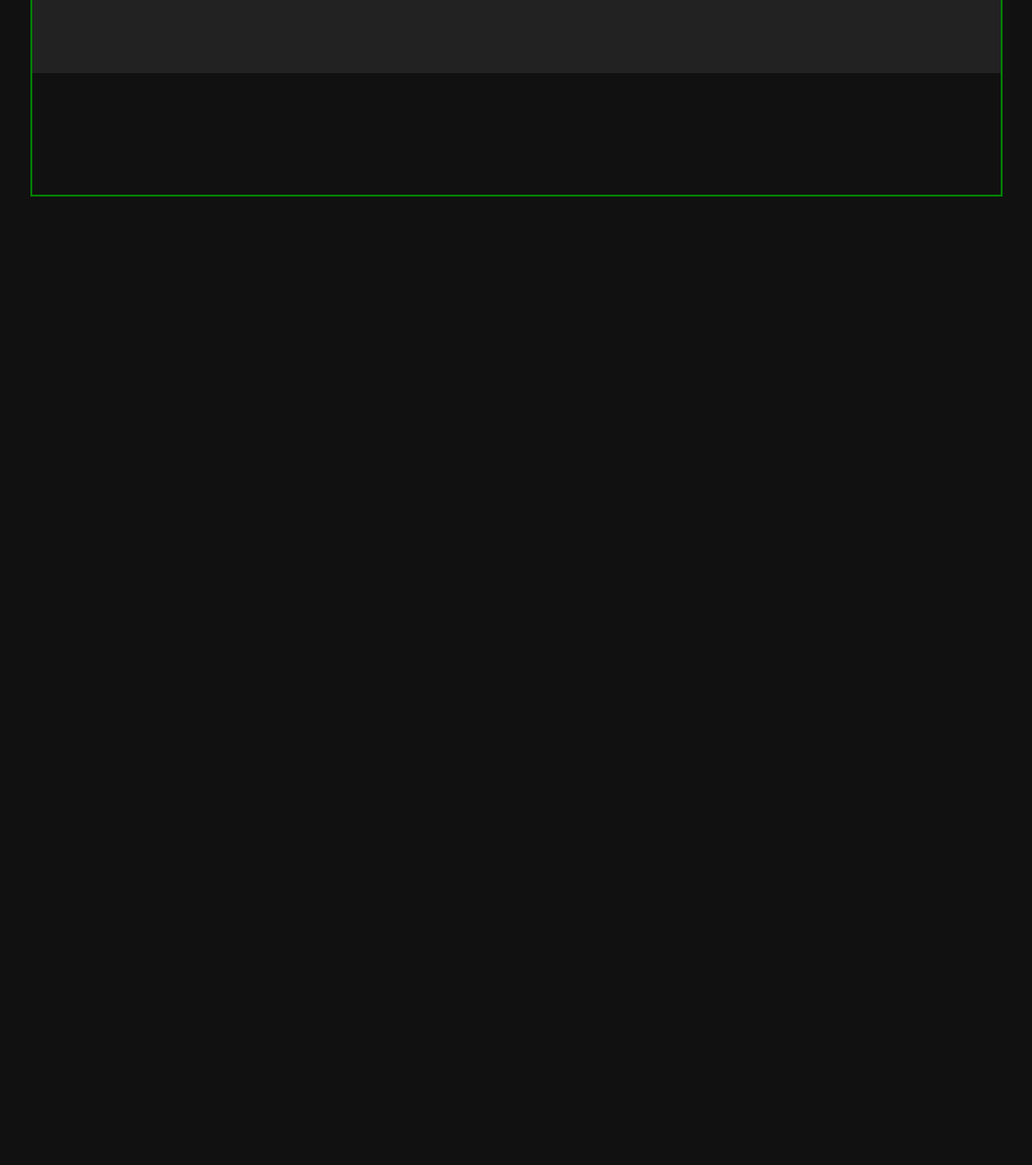
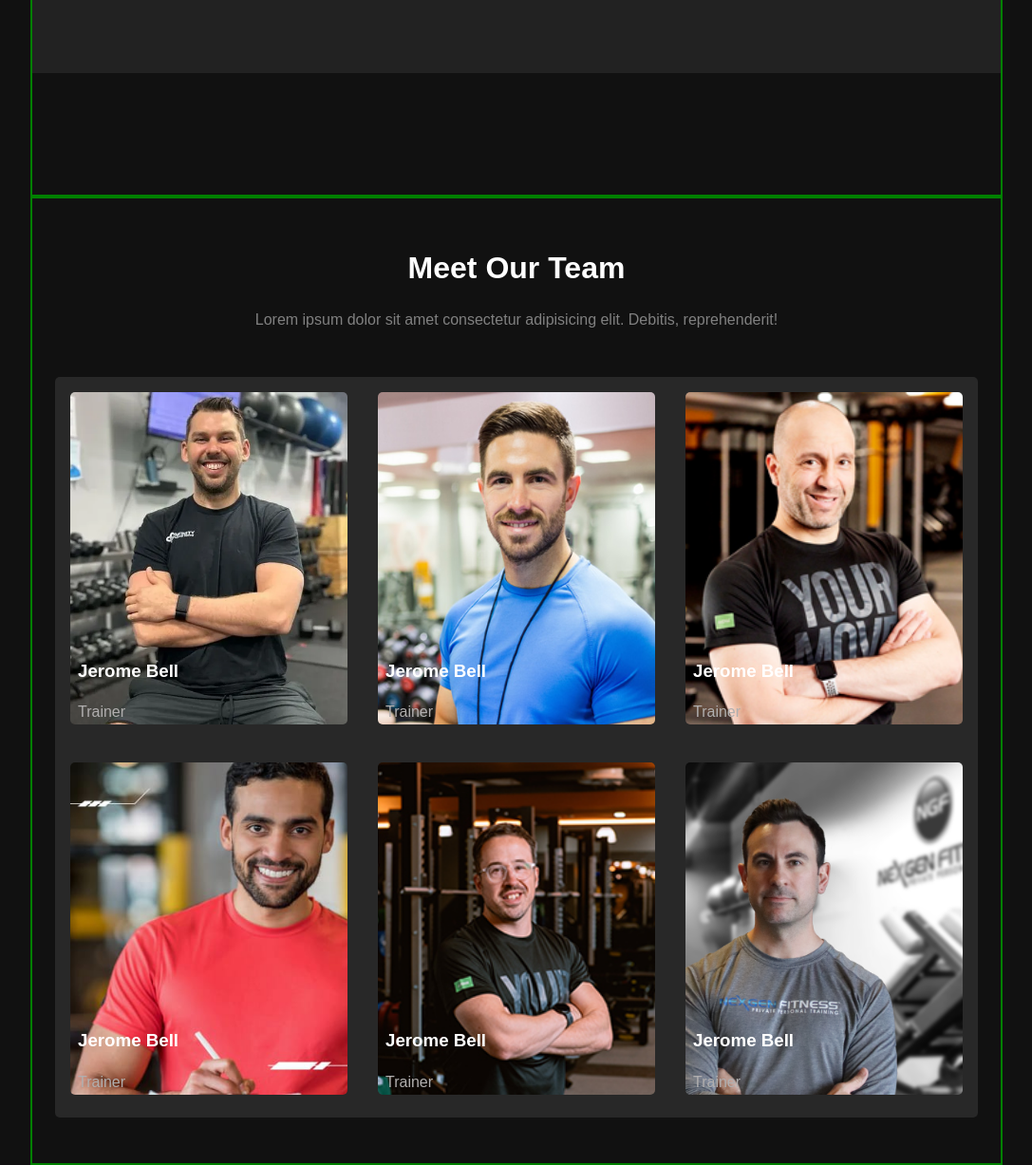
Before and after one commit to khadiza21/gym-center-2, a plain HTML site: page index.html in a window 1280 px wide. Shown: the part 2736-3963 px from the top of the page at 95% size, without its empty margins (96-1183 px from the left). Before the commit the page ends 2943 px from the top, so only its background shows below. Drawn offline with Linux system fonts and the light colour scheme.

Commit message:
section added

```diff
--- a/index.html
+++ b/index.html
@@ -200,5 +200,87 @@
    </section>
 
 
+     <!-- Meet Our Team Section -->
+      <section>
+        <div class="container">
+            <div class="team">
+             <div class="team-header">
+                <h2>Meet Our Team</h2>
+                <p>Lorem ipsum dolor sit amet consectetur adipisicing elit. Debitis, reprehenderit!</p>
+             </div>
+                <div class="team-grid">
+
+                    <div class="team-member">
+                        <div class="image-container">
+                            <img src="images/trainer1.png" alt="Trainer">
+                            <div class="overlay-text">
+                                <h3>Jerome Bell</h3>
+                                <p>Trainer</p>
+                            </div>
+                        </div>
+                    </div>
+
+                    <div class="team-member">
+                        <div class="image-container">
+                            <img src="images/trainer2.png" alt="Trainer">
+                            <div class="overlay-text">
+                                <h3>Jerome Bell</h3>
+                                <p>Trainer</p>
+                            </div>
+                        </div>
+                    </div>
+
+                    <div class="team-member">
+                        <div class="image-container">
+                            <img src="images/trainer3.png" alt="Trainer">
+                            <div class="overlay-text">
+                                <h3>Jerome Bell</h3>
+                                <p>Trainer</p>
+                            </div>
+                        </div>
+                    </div>
+
+                    <div class="team-member">
+                        <div class="image-container">
+                            <img src="images/trainer4.png" alt="Trainer">
+                            <div class="overlay-text">
+                                <h3>Jerome Bell</h3>
+                                <p>Trainer</p>
+                            </div>
+                        </div>
+                    </div>
+
+                    <div class="team-member">
+                        <div class="image-container">
+                            <img src="images/trainer5.png" alt="Trainer">
+                            <div class="overlay-text">
+                                <h3>Jerome Bell</h3>
+                                <p>Trainer</p>
+                            </div>
+                        </div>
+                    </div>
+
+                    <div class="team-member">
+                        <div class="image-container">
+                            <img src="images/trainer6.png" alt="Trainer">
+                            <div class="overlay-text">
+                                <h3>Jerome Bell</h3>
+                                <p>Trainer</p>
+                            </div>
+                        </div>
+                    </div>
+
+
+
+
+
+
+
+                </div>
+            </div>
+        </div>
+      </section>
+
+
   </body>
 </html>
--- a/style.css
+++ b/style.css
@@ -445,6 +445,103 @@ color: grey;
 
 }
 
+
+/* Team Section */
+.team {
+    padding: 3rem 1.5rem;
+
+}
+.team-header{
+    text-align: center;
+
+}
+.team-header h2{
+    font-size: 2rem;
+    margin-bottom: 1rem;
+}
+.team-header p{
+    margin-bottom: 3rem;
+    color: grey;
+}
+.team-grid {
+    display: grid;
+    gap: 2rem;
+    background-color: rgba(128, 128, 128, 0.212);
+    padding: 1rem;
+    border-radius: 5px;
+}
+
+.team-member {
+
+   width: 100%;
+    position: relative;
+
+}
+
+.image-container {
+    position: relative;
+    display: inline-block;
+    width: 100%;
+
+}
+
+.team-member img {
+    border-radius: 5px;
+    width:100%;
+    height: 350px;
+    object-fit: cover;
+
+}
+.overlay-text {
+    position: absolute;
+    top: 0;
+    left: 0;
+    width: 100%;
+    height: 100%;
+    display: flex;
+    flex-direction: column;
+    justify-content: end;
+    align-items: start;
+    border-radius: 50%;
+    opacity: 1;
+    transition: opacity 0.3s ease;
+}
+.overlay-text h3{
+    color: #fff;
+    margin: 0;
+    padding: 0.5rem ;
+}
+.overlay-text p {
+    color:rgb(177, 175, 175);
+    margin: 0;
+    padding: 0.5rem ;
+}
+
+
+
+
+
+@media (max-width: 576px) {
+    .team-grid {
+        grid-template-columns: 1fr;
+    }
+}
+
+
+@media (min-width: 576px) and (max-width: 992px) {
+    .team-grid {
+        grid-template-columns: repeat(2, 1fr);
+    }
+}
+
+
+@media (min-width: 992px) {
+    .team-grid {
+        grid-template-columns: repeat(3, 1fr);
+    }
+}
+
+
 /* small device : up to 576px ,
 medium device : 576px to 992px ,
 large device: above 992px .   */
```
